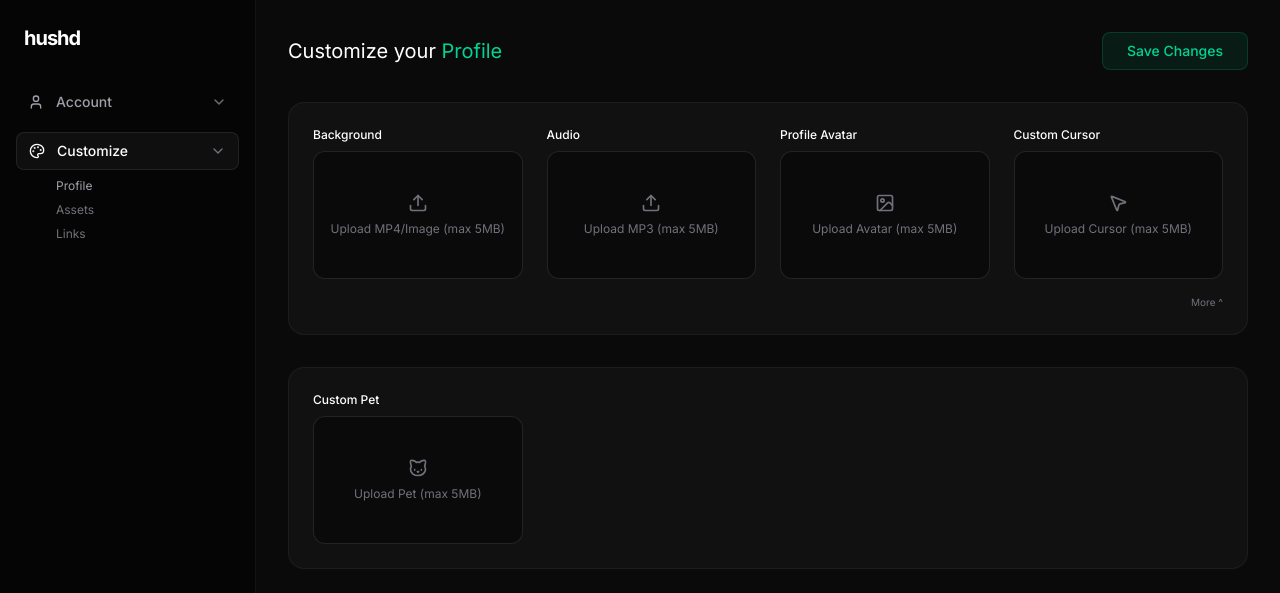
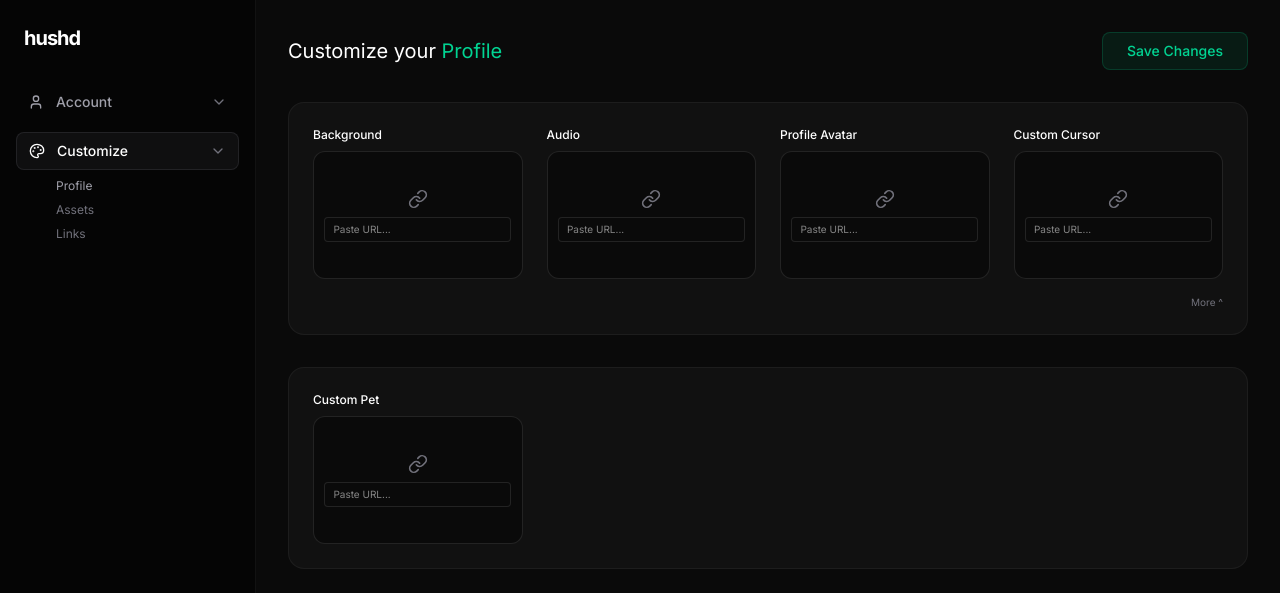
Before and after one commit to divenon778-web/mnbvbvvbbveeewwass, a React (Vite) app: page /dashboard/customize in a window 1280 px wide. Shown: the top 593 px of the page. Built offline with nearby package versions, Linux system fonts and the light colour scheme; no server answers; the database is empty; sample sign-in values are in the browser's storage.

Commit message:
Update Customize.tsx

```diff
--- a/src/pages/Customize.tsx
+++ b/src/pages/Customize.tsx
@@ -2,10 +2,9 @@ import React, { useState, useEffect } from 'react';
 import DashboardLayout from '../components/DashboardLayout';
 import { useAuth } from '../AuthContext';
 import { doc, getDoc, updateDoc } from 'firebase/firestore';
-import { db, storage } from '../firebase';
-import { ref, uploadBytes, getDownloadURL } from 'firebase/storage';
+import { db } from '../firebase';
 import toast from 'react-hot-toast';
-import { X, Upload, Music, Image as ImageIcon, MousePointer2, Cat, Type, Sparkles } from 'lucide-react';
+import { X, Upload, Music, Image as ImageIcon, MousePointer2, Cat, Type, Sparkles, Link } from 'lucide-react';
 
 export default function Customize() {
   const { user } = useAuth();
@@ -49,33 +48,14 @@ export default function Customize() {
     }
   };
 
-  const handleFileUpload = async (e: React.ChangeEvent<HTMLInputElement>, field: string, type: 'video' | 'image' | 'audio') => {
-    const file = e.target.files?.[0];
-    if (!file) return;
-
-    // Limit size to 5MB
-    if (file.size > 5 * 1024 * 1024) {
-      toast.error('File must be smaller than 5MB.');
-      return;
-    }
-
-    try {
-      const storageRef = ref(storage, `uploads/${user?.uid}/${field}_${Date.now()}`);
-      const snapshot = await uploadBytes(storageRef, file);
-      const downloadUrl = await getDownloadURL(snapshot.ref);
-
-      setProfile((prev: any) => {
-        const updated = { ...prev, [field]: downloadUrl };
-        if (field === 'backgroundUrl') {
-          updated.backgroundType = type;
-        }
-        return updated;
-      });
-      toast.success('File uploaded successfully');
-    } catch (error) {
-      console.error("Error uploading file:", error);
-      toast.error('Failed to upload file');
-    }
+  const handleUrlChange = (field: string, url: string, type?: 'video' | 'image' | 'audio') => {
+    setProfile((prev: any) => {
+      const updated = { ...prev, [field]: url };
+      if (type && field === 'backgroundUrl') {
+        updated.backgroundType = type;
+      }
+      return updated;
+    });
   };
 
   const handleRemove = (field: string) => {
@@ -116,16 +96,17 @@ export default function Customize() {
                     <button onClick={() => handleRemove('backgroundUrl')} className="absolute top-2 right-2 w-6 h-6 bg-black/50 rounded-full flex items-center justify-center text-white hover:bg-red-500/50 transition-colors z-10">
                       <X size={12} />
                     </button>
-                    <div className="absolute top-2 right-10 px-2 py-0.5 bg-black/50 rounded text-[10px] text-white z-10">
-                      {profile.backgroundType === 'video' ? '.mp4' : '.img'}
-                    </div>
                   </>
                 ) : (
-                  <label className="flex flex-col items-center justify-center w-full h-full cursor-pointer hover:bg-white/5 transition-colors">
-                    <Upload size={20} className="text-zinc-500 mb-2" />
-                    <span className="text-xs text-zinc-500">Upload MP4/Image (max 5MB)</span>
-                    <input type="file" accept="video/mp4,image/*" className="hidden" onChange={(e) => handleFileUpload(e, 'backgroundUrl', e.target.files?.[0]?.type.includes('video') ? 'video' : 'image')} />
-                  </label>
+                  <div className="flex flex-col items-center justify-center w-full h-full">
+                    <Link size={20} className="text-zinc-500 mb-2" />
+                    <input
+                      type="text"
+                      placeholder="Paste URL..."
+                      className="w-[90%] bg-[#0A0A0A] border border-white/10 rounded px-2 py-1 text-[10px] text-white"
+                      onChange={(e) => handleUrlChange('backgroundUrl', e.target.value, e.target.value.includes('.mp4') ? 'video' : 'image')}
+                    />
+                  </div>
                 )}
               </div>
             </div>
@@ -138,19 +119,22 @@ export default function Customize() {
                   <>
                     <div className="flex flex-col items-center justify-center w-full h-full bg-white/5">
                       <Music size={24} className="text-emerald-400 mb-2" />
-                      <span className="text-xs text-emerald-400/70">Audio uploaded</span>
+                      <span className="text-xs text-emerald-400/70">Audio linked</span>
                     </div>
                     <button onClick={() => handleRemove('audioUrl')} className="absolute top-2 right-2 w-6 h-6 bg-black/50 rounded-full flex items-center justify-center text-white hover:bg-red-500/50 transition-colors z-10">
                       <X size={12} />
                     </button>
-                    <div className="absolute top-2 right-10 px-2 py-0.5 bg-black/50 rounded text-[10px] text-white z-10">.mp3</div>
                   </>
                 ) : (
-                  <label className="flex flex-col items-center justify-center w-full h-full cursor-pointer hover:bg-white/5 transition-colors">
-                    <Upload size={20} className="text-zinc-500 mb-2" />
-                    <span className="text-xs text-zinc-500">Upload MP3 (max 5MB)</span>
-                    <input type="file" accept="audio/mpeg,audio/mp3" className="hidden" onChange={(e) => handleFileUpload(e, 'audioUrl', 'audio')} />
-                  </label>
+                  <div className="flex flex-col items-center justify-center w-full h-full">
+                    <Link size={20} className="text-zinc-500 mb-2" />
+                    <input
+                      type="text"
+                      placeholder="Paste URL..."
+                      className="w-[90%] bg-[#0A0A0A] border border-white/10 rounded px-2 py-1 text-[10px] text-white"
+                      onChange={(e) => handleUrlChange('audioUrl', e.target.value)}
+                    />
+                  </div>
                 )}
               </div>
             </div>
@@ -165,14 +149,17 @@ export default function Customize() {
                     <button onClick={() => handleRemove('avatarUrl')} className="absolute top-2 right-2 w-6 h-6 bg-black/50 rounded-full flex items-center justify-center text-white hover:bg-red-500/50 transition-colors z-10">
                       <X size={12} />
                     </button>
-                    <div className="absolute top-2 right-10 px-2 py-0.5 bg-black/50 rounded text-[10px] text-white z-10">.gif/.png</div>
                   </>
                 ) : (
-                  <label className="flex flex-col items-center justify-center w-full h-full cursor-pointer hover:bg-white/5 transition-colors">
-                    <ImageIcon size={20} className="text-zinc-500 mb-2" />
-                    <span className="text-xs text-zinc-500">Upload Avatar (max 5MB)</span>
-                    <input type="file" accept="image/*" className="hidden" onChange={(e) => handleFileUpload(e, 'avatarUrl', 'image')} />
-                  </label>
+                  <div className="flex flex-col items-center justify-center w-full h-full">
+                    <Link size={20} className="text-zinc-500 mb-2" />
+                    <input
+                      type="text"
+                      placeholder="Paste URL..."
+                      className="w-[90%] bg-[#0A0A0A] border border-white/10 rounded px-2 py-1 text-[10px] text-white"
+                      onChange={(e) => handleUrlChange('avatarUrl', e.target.value)}
+                    />
+                  </div>
                 )}
               </div>
             </div>
@@ -187,14 +174,17 @@ export default function Customize() {
                     <button onClick={() => handleRemove('cursorUrl')} className="absolute top-2 right-2 w-6 h-6 bg-black/50 rounded-full flex items-center justify-center text-white hover:bg-red-500/50 transition-colors z-10">
                       <X size={12} />
                     </button>
-                    <div className="absolute top-2 right-10 px-2 py-0.5 bg-black/50 rounded text-[10px] text-white z-10">.png</div>
                   </>
                 ) : (
-                  <label className="flex flex-col items-center justify-center w-full h-full cursor-pointer hover:bg-white/5 transition-colors">
-                    <MousePointer2 size={20} className="text-zinc-500 mb-2" />
-                    <span className="text-xs text-zinc-500">Upload Cursor (max 5MB)</span>
-                    <input type="file" accept="image/png" className="hidden" onChange={(e) => handleFileUpload(e, 'cursorUrl', 'image')} />
-                  </label>
+                  <div className="flex flex-col items-center justify-center w-full h-full">
+                    <Link size={20} className="text-zinc-500 mb-2" />
+                    <input
+                      type="text"
+                      placeholder="Paste URL..."
+                      className="w-[90%] bg-[#0A0A0A] border border-white/10 rounded px-2 py-1 text-[10px] text-white"
+                      onChange={(e) => handleUrlChange('cursorUrl', e.target.value)}
+                    />
+                  </div>
                 )}
               </div>
             </div>
@@ -217,14 +207,17 @@ export default function Customize() {
                     <button onClick={() => handleRemove('petUrl')} className="absolute top-2 right-2 w-6 h-6 bg-black/50 rounded-full flex items-center justify-center text-white hover:bg-red-500/50 transition-colors z-10">
                       <X size={12} />
                     </button>
-                    <div className="absolute top-2 right-10 px-2 py-0.5 bg-black/50 rounded text-[10px] text-white z-10">.gif</div>
                   </>
                 ) : (
-                  <label className="flex flex-col items-center justify-center w-full h-full cursor-pointer hover:bg-white/5 transition-colors">
-                    <Cat size={20} className="text-zinc-500 mb-2" />
-                    <span className="text-xs text-zinc-500">Upload Pet (max 5MB)</span>
-                    <input type="file" accept="image/gif,image/png" className="hidden" onChange={(e) => handleFileUpload(e, 'petUrl', 'image')} />
-                  </label>
+                  <div className="flex flex-col items-center justify-center w-full h-full">
+                    <Link size={20} className="text-zinc-500 mb-2" />
+                    <input
+                      type="text"
+                      placeholder="Paste URL..."
+                      className="w-[90%] bg-[#0A0A0A] border border-white/10 rounded px-2 py-1 text-[10px] text-white"
+                      onChange={(e) => handleUrlChange('petUrl', e.target.value)}
+                    />
+                  </div>
                 )}
               </div>
             </div>
```
